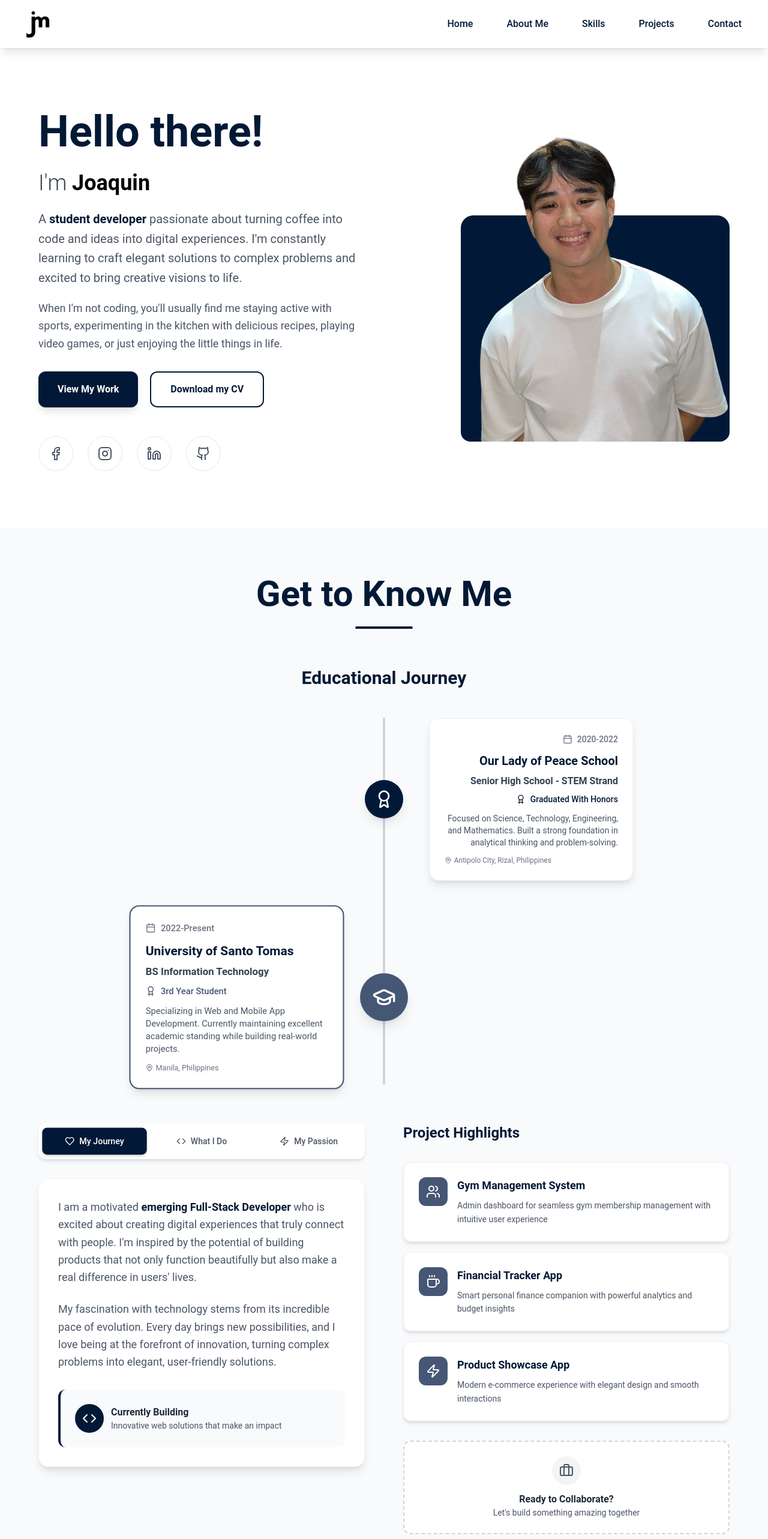
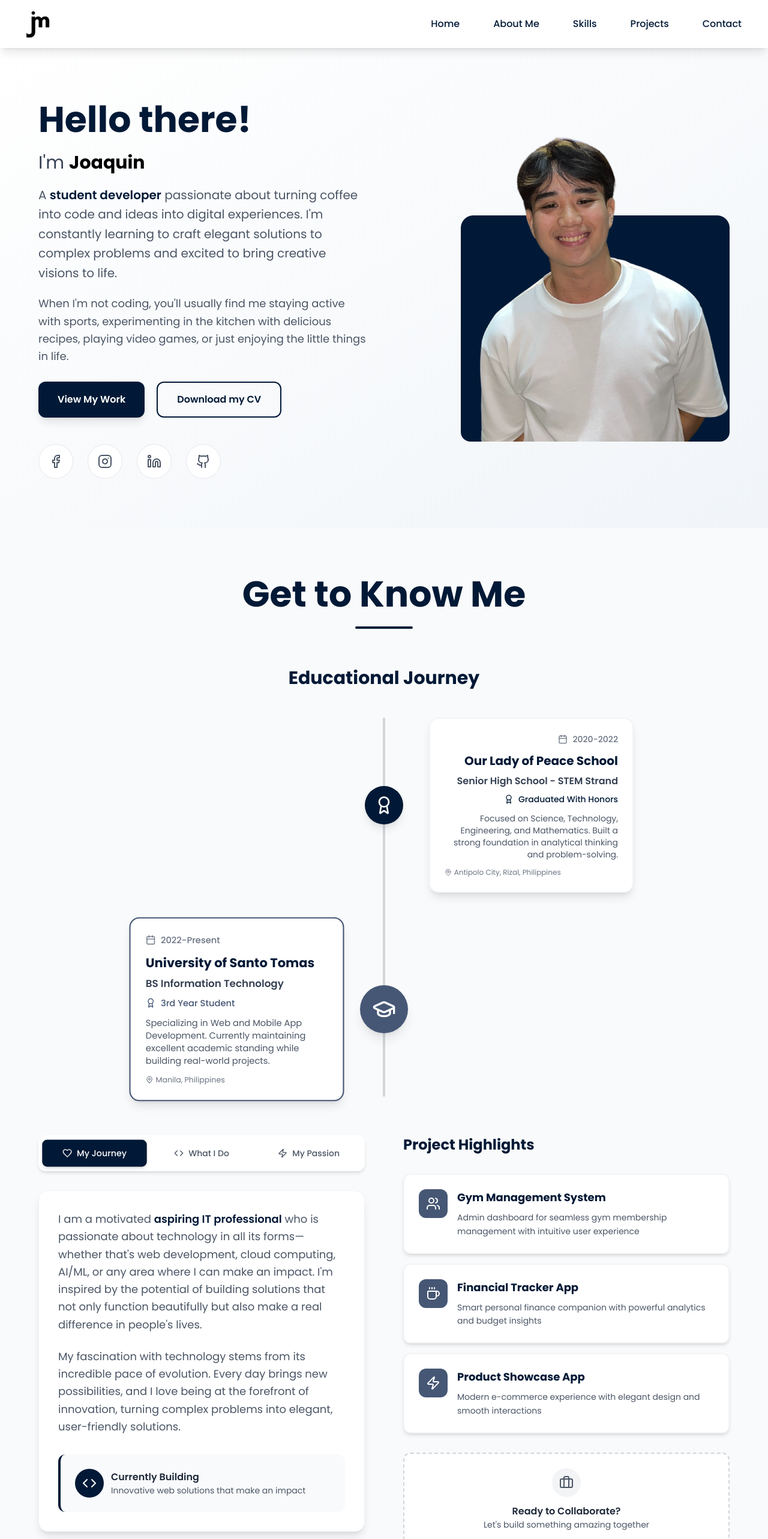
Before and after one commit to j24angeles/Portfolio, a React (Vite) app: page / in a window 1280 px wide. Shown: the top 2565 px of the page at 60% size. Built offline with nearby package versions, Linux system fonts and the light colour scheme.

Commit message:
changed font and home sizing

```diff
--- a/index.html
+++ b/index.html
@@ -5,6 +5,7 @@
     <link rel="icon" type="image/svg+xml" href="/src/assets/favicon.ico" />
     <meta name="viewport" content="width=device-width, initial-scale=1.0" />
     <title>Joaquin</title>
+    <link href="https://fonts.googleapis.com/css2?family=Poppins:wght@400;500;600;700&display=swap" rel="stylesheet">
   </head>
   <body>
     <div id="root"></div>
--- a/src/components/AboutMe.jsx
+++ b/src/components/AboutMe.jsx
@@ -82,9 +82,7 @@ const AboutMe = () => {
         return (
           <div className="space-y-4 sm:space-y-6">
             <p className="text-gray-600 text-base sm:text-lg leading-relaxed">
-              I am a motivated <span className="font-semibold" style={{ color: '#011936' }}>emerging Full-Stack Developer</span> who
-is excited about creating digital experiences that truly connect with people. I'm inspired by the potential of
-building products that not only function beautifully but also make a real difference in users' lives.
+              I am a motivated <span className="font-semibold" style={{ color: '#011936' }}>aspiring IT professional</span> who is passionate about technology in all its forms—whether that's web development, cloud computing, AI/ML, or any area where I can make an impact. I'm inspired by the potential of building solutions that not only function beautifully but also make a real difference in people's lives.
             </p>
             <p className="text-gray-600 text-base sm:text-lg leading-relaxed">
               My fascination with technology stems from its incredible pace of evolution. Every day brings new
@@ -185,7 +183,7 @@ building products that not only function beautifully but also make a real differ
     <section
       id="about"
       className="min-h-screen bg-gray-50 py-12 sm:py-16 lg:py-20"
-      style={{ fontFamily: 'Roboto, sans-serif' }}
+      style={{ fontFamily: 'Poppins, sans-serif' }}
     >
       <div className="max-w-7xl mx-auto px-4 sm:px-8 lg:px-16">
 
--- a/src/components/Contact.jsx
+++ b/src/components/Contact.jsx
@@ -227,8 +227,8 @@ const Contact = () => {
   return (
     <section
       id="contact"
-      className="min-h-screen bg-gradient-to-br from-gray-50 to-gray-100 py-16 lg:py-20"
-      style={{ fontFamily: 'Roboto, sans-serif' }}
+      className="min-h-screen bg-white py-20 lg:py-24"
+      style={{ fontFamily: 'Poppins, sans-serif' }}
     >
       <div className="max-w-7xl mx-auto px-8 sm:px-12 lg:px-16">
 
--- a/src/components/Footer.jsx
+++ b/src/components/Footer.jsx
@@ -52,7 +52,7 @@ const Footer = () => {
   };
 
   return (
-    <footer className="bg-white border-t border-gray-200" style={{ fontFamily: 'Roboto, sans-serif' }}>
+    <footer className="bg-white border-t border-gray-200" style={{ fontFamily: 'Poppins, sans-serif' }}>
       {/* Main Footer Content */}
       <div className="max-w-4xl mx-auto px-4 sm:px-6 py-8 sm:py-10">
         <div className="text-center">
--- a/src/components/Home.jsx
+++ b/src/components/Home.jsx
@@ -80,11 +80,11 @@ const Home = () => {
   return (
     <section
       id="home"
-      className="min-h-screen bg-white flex items-center justify-center py-12 sm:py-16 lg:py-8"
-      style={{ fontFamily: 'Roboto, sans-serif' }}
+      className="min-h-screen bg-gradient-to-br from-white via-slate-50 to-slate-100 flex items-center justify-center py-8 sm:py-10 lg:py-4"
+      style={{ fontFamily: 'Poppins, sans-serif' }}
     >
       <div className="max-w-7xl mx-auto px-8 sm:px-12 lg:px-16">
-        <div className="grid grid-cols-1 lg:grid-cols-2 gap-8 lg:gap-12 items-center w-full">
+        <div className="grid grid-cols-1 lg:grid-cols-2 gap-8 lg:gap-10 items-center w-full">
 
           {/* Mobile: Image First */}
           <div className="flex justify-center lg:hidden order-1">
@@ -99,14 +99,14 @@ const Home = () => {
           </div>
 
           {/* Content */}
-          <div className="space-y-6 sm:space-y-8 lg:space-y-6 lg:pr-2 order-2 lg:order-1 px-2 sm:px-4 lg:px-0">
+          <div className="space-y-5 sm:space-y-7 lg:space-y-5 lg:pr-2 order-2 lg:order-1 px-2 sm:px-4 lg:px-0">
 
             {/* Greeting */}
-            <div className="space-y-4 sm:space-y-5">
-              <h1 className="text-3xl sm:text-4xl lg:text-6xl xl:text-7xl font-bold leading-tight text-center lg:text-left" style={{ color: '#011936' }}>
+            <div className="space-y-3 sm:space-y-4">
+              <h1 className="text-3xl sm:text-4xl lg:text-5xl xl:text-6xl 2xl:text-6xl font-bold leading-tight text-center lg:text-left" style={{ color: '#011936' }}>
                 Hello there!
               </h1>
-              <div className="text-lg sm:text-xl lg:text-3xl xl:text-4xl font-light text-gray-700 text-center lg:text-left">
+              <div className="text-lg sm:text-xl lg:text-2xl xl:text-3xl font-light text-gray-700 text-center lg:text-left">
                 <span>I'm </span>
                 <span className="font-bold text-black">Joaquin</span>
               </div>
--- a/src/components/Navbar.jsx
+++ b/src/components/Navbar.jsx
@@ -39,7 +39,7 @@ const Navbar = () => {
   ];
 
   return (
-    <nav className="bg-white shadow-lg sticky top-0 z-50" style={{ fontFamily: 'Roboto, sans-serif' }}>
+    <nav className="bg-white shadow-lg sticky top-0 z-50" style={{ fontFamily: 'Poppins, sans-serif' }}>
       <div className="max-w-7xl mx-auto px-4 sm:px-6 lg:px-8">
         <div className="flex justify-between items-center h-20">
           {/* Logo and Brand */}
--- a/src/components/Projects.jsx
+++ b/src/components/Projects.jsx
@@ -380,7 +380,7 @@ const Projects = () => {
     <section
       id="projects"
       className="min-h-screen bg-gray-50 py-20 lg:py-24"
-      style={{ fontFamily: 'Roboto, sans-serif' }}
+      style={{ fontFamily: 'Poppins, sans-serif' }}
     >
       <div className="max-w-7xl mx-auto px-8 sm:px-12 lg:px-16">
 
--- a/src/components/Skills.jsx
+++ b/src/components/Skills.jsx
@@ -104,7 +104,7 @@ const Skills = () => {
     <section
       id="skills"
       className="min-h-screen bg-white py-16 lg:py-20"
-      style={{ fontFamily: 'Roboto, sans-serif' }}
+      style={{ fontFamily: 'Poppins, sans-serif' }}
     >
       <div className="max-w-7xl mx-auto px-8 sm:px-12 lg:px-16">
 
--- a/src/index.css
+++ b/src/index.css
@@ -1,2 +1,6 @@
 @import "tailwindcss";
 @plugin "daisyui";
+
+html, body {
+  font-family: 'Poppins', sans-serif;
+}
```
Also changed, not shown: package.json (+1 -6 lines).
